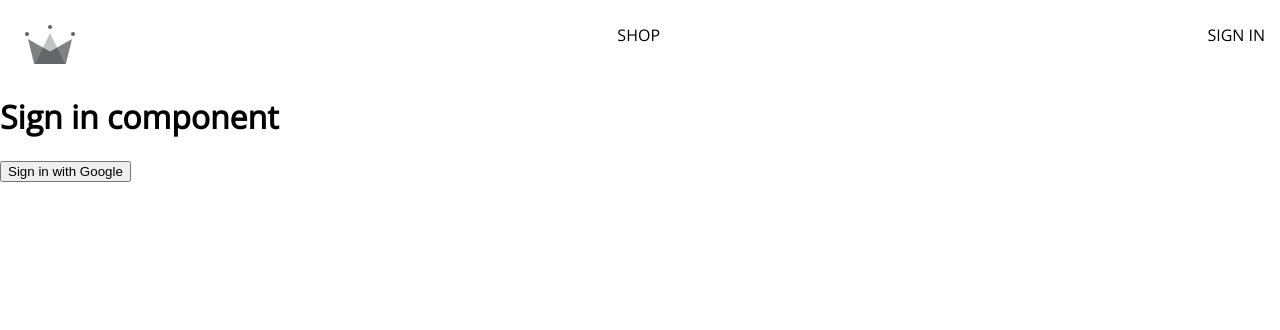
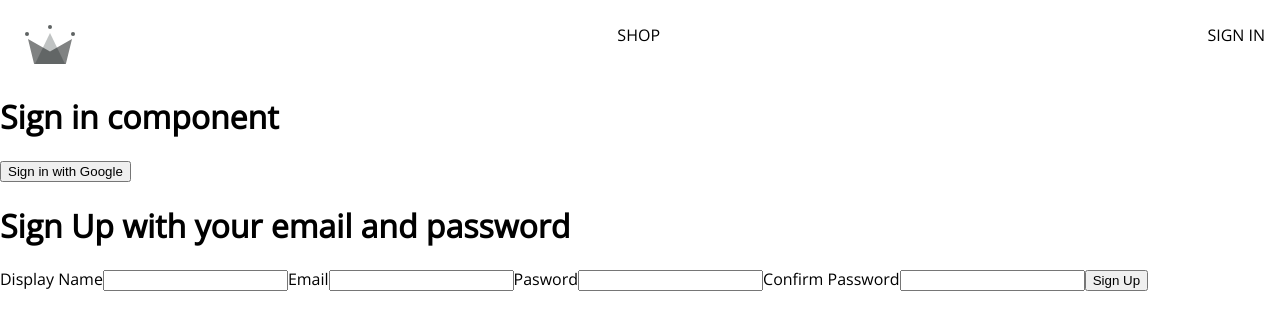
Before and after one commit to plasticoa/capstone, a React (Create React App) app: page /signin in a window 1280 px wide. Shown: the top 330 px of the page. Built offline with nearby package versions, Linux system fonts and the light colour scheme.

Commit message:
-added singup component and basicForm funtionality

```diff
--- /dev/null
+++ b/src/components/Signup/Signup.component.jsx
@@ -0,0 +1,37 @@
+import { useState } from "react";
+
+const defaultFormFields = {
+    displayName: "",
+    email: "",
+    password: "",
+    confirmPassword: ""
+}
+const Signup = () => {
+    const [formFields, setFormFields] = useState(defaultFormFields);
+    const { displayName, email, password, confirmPassword } = formFields;
+
+    const handledChange = (event) => {
+        const { name, value } = event.target;
+
+        setFormFields({ ...formFields, [name]: value });
+    }
+
+    return (
+        <div>
+            <h1>Sign Up with your email and password</h1>
+            <form onSubmit={() => { }}>
+                <label>Display  Name</label>
+                <input type="text" required onChange={handledChange} name="displayName" value={displayName}></input>
+                <label>Email</label>
+                <input type="email" required onChange={handledChange} name="email" value={email}></input>
+                <label>Pasword</label>
+                <input type="password" required onChange={handledChange} name="password" value={password}></input>
+                <label>Confirm Password</label>
+                <input type="password" required onChange={handledChange} name="confirmPassword" value={confirmPassword}></input>
+
+                <button type="submit">Sign Up</button>
+            </form>
+        </div>
+    )
+}
+export default Signup;
--- a/src/pages/signin/Signin.component.jsx
+++ b/src/pages/signin/Signin.component.jsx
@@ -1,4 +1,9 @@
-import { signInWithGooglePopup, createUserDocumentFromAuth } from "../../utils/firebase/Firebase.utils";
+import {
+    signInWithGooglePopup,
+    createUserDocumentFromAuth,
+    auth
+} from "../../utils/firebase/Firebase.utils";
+import Singup from "../../components/Signup/Signup.component";
 
 const Signin = () => {
 
@@ -6,10 +11,12 @@
         const { user } = await signInWithGooglePopup();
         const userDocRef = await createUserDocumentFromAuth(user);
     }
+
     return (
         <div>
             <h1>Sign in component</h1>
             <button onClick={logGoogleUser}>Sign in with Google</button>
+            <Singup />
         </div>
     )
 }
--- a/src/utils/firebase/Firebase.utils.js
+++ b/src/utils/firebase/Firebase.utils.js
@@ -1,7 +1,6 @@
 import { initializeApp } from "firebase/app";
 import {
     getAuth,
-    signInWithRedirect,
     signInWithPopup,
     GoogleAuthProvider
 } from "firebase/auth";
@@ -26,13 +25,13 @@
 // Initialize Firebase
 const firebaseApp = initializeApp(firebaseConfig);
 
-const provider = new GoogleAuthProvider();
-provider.setCustomParameters({
+const googleProvider = new GoogleAuthProvider();
+googleProvider.setCustomParameters({
     prompt: "select_account"
 })
 
 export const auth = getAuth();
-export const signInWithGooglePopup = () => signInWithPopup(auth, provider);
+export const signInWithGooglePopup = () => signInWithPopup(auth, googleProvider);
 
 export const db = getFirestore();
 
```
